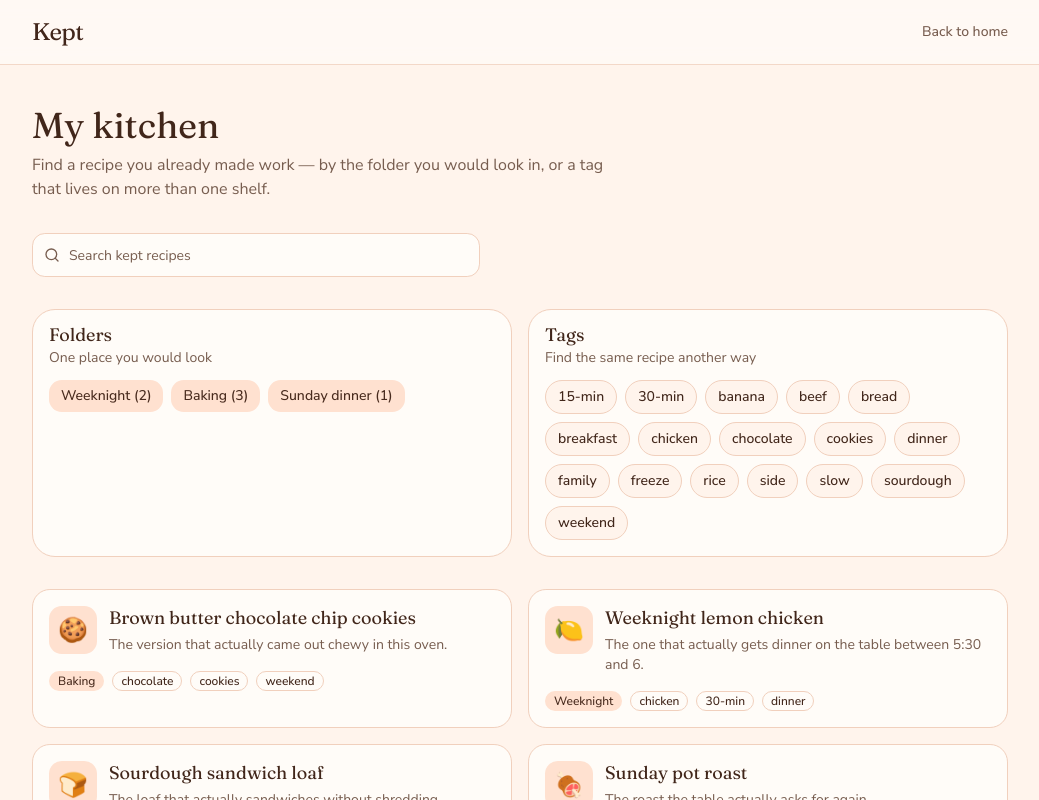
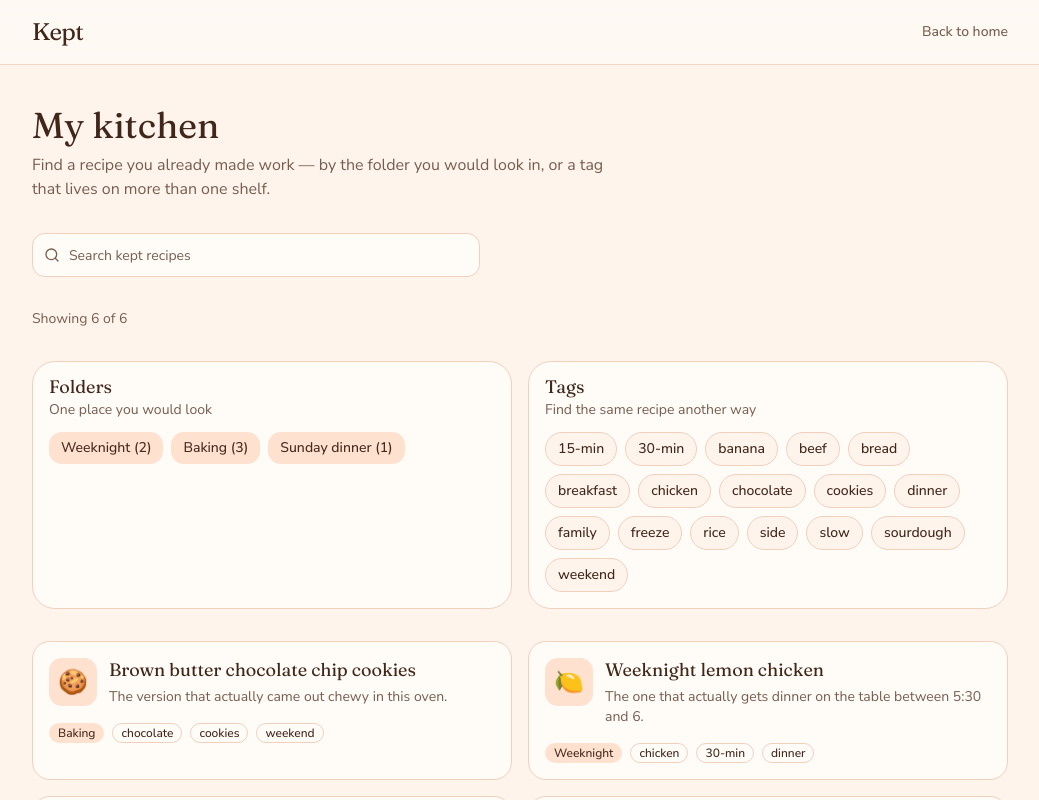
Before and after one commit to DarthJarJar3/Kept, a Next.js app: page /kitchen in a window 1280 px wide. Shown: the top 800 px of the page, without its empty margins (120-1159 px from the left). Built offline with nearby package versions, Linux system fonts and the light colour scheme.

Commit message:
Fix kitchen search and make filter results obvious
Use a native search input instead of the field-control wrapper, and
show a live count so folder, tag, and name filters have a visible result.

Co-authored-by: csc334 <csc334@byu.edu>

```diff
--- a/src/components/kitchen-board.tsx
+++ b/src/components/kitchen-board.tsx
@@ -4,7 +4,6 @@ import { type ReactNode, useMemo, useState } from "react";
 import Link from "next/link";
 import { Search } from "lucide-react";
 import { Badge } from "@/components/ui/badge";
-import { Input } from "@/components/ui/input";
 import {
   allTags,
   folders,
@@ -44,14 +43,21 @@ export function KitchenBoard() {
 
       <div className="relative max-w-md">
         <Search className="pointer-events-none absolute top-1/2 left-3 size-4 -translate-y-1/2 text-muted-foreground" />
-        <Input
+        <input
           value={query}
           onChange={(event) => setQuery(event.target.value)}
           placeholder="Search kept recipes"
-          className="h-11 bg-card pl-9"
           aria-label="Search kept recipes"
+          className="h-11 w-full rounded-lg border border-input bg-card pr-3 pl-9 text-base outline-none placeholder:text-muted-foreground focus-visible:border-ring focus-visible:ring-3 focus-visible:ring-ring/50 md:text-sm"
         />
       </div>
+
+      <p className="text-sm text-muted-foreground" aria-live="polite">
+        Showing {visible.length} of {recipes.length}
+        {folder ? ` in ${folder}` : ""}
+        {tag ? ` tagged ${tag}` : ""}
+        {query.trim() ? ` matching “${query.trim()}”` : ""}
+      </p>
 
       <div className="grid gap-4 lg:grid-cols-2">
         <FilterGroup
@@ -107,7 +113,7 @@ export function KitchenBoard() {
           </button>
         </div>
       ) : (
-        <ul className="grid gap-4 sm:grid-cols-2">
+        <ul className="grid gap-4 sm:grid-cols-2" data-recipe-count={visible.length}>
           {visible.map((recipe) => (
             <li key={recipe.slug}>
               <RecipeCard recipe={recipe} />
```
